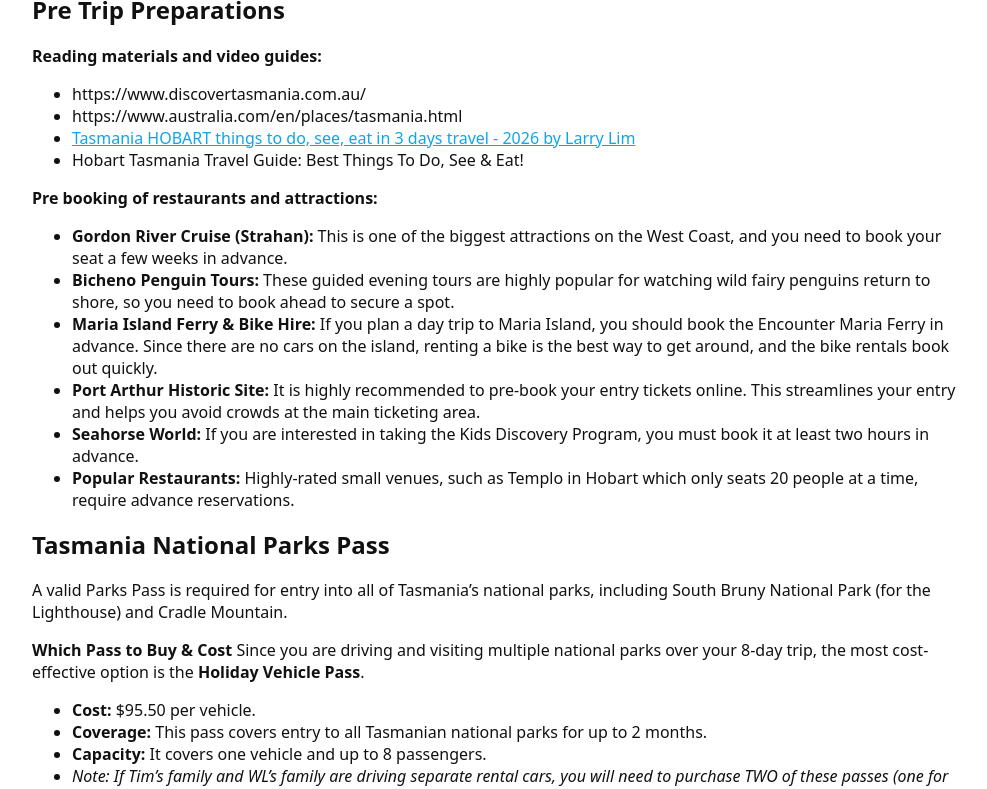
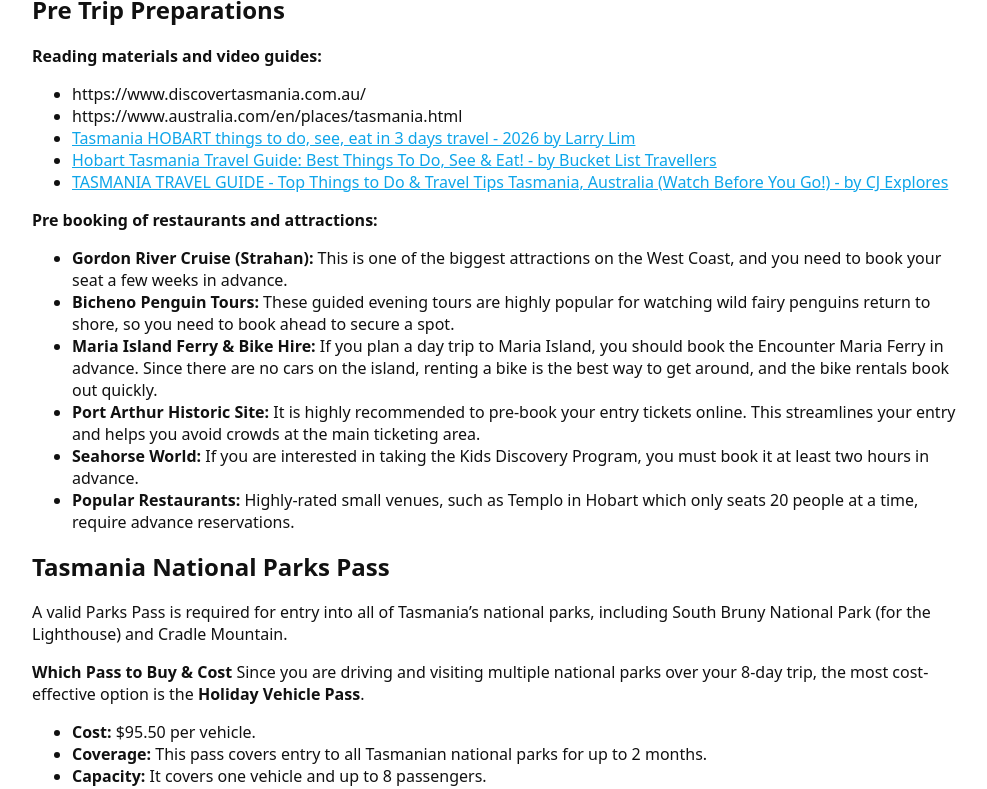
Before and after one commit to zeriahgroup/Travel, a Jekyll site: the page built from travels/2026_Tasmania.md, in a window 1280 px wide and 900 px high, scrolled down 361 px, cut to the strip 111-900 px from the top of the window. Shown: the whole strip, without its empty margins (142-1129 px from the left). Built offline with Jekyll 4.4.1, drawn with Linux system fonts in a browser that asks for light colours.

Commit message:
Update 2026_Tasmania.md

```diff
--- a/travels/2026_Tasmania.md
+++ b/travels/2026_Tasmania.md
@@ -19,7 +19,8 @@ excerpt: A family trip with my younger sister and her family to Tasmania in 2026
 - https://www.discovertasmania.com.au/
 - https://www.australia.com/en/places/tasmania.html
 - [Tasmania HOBART things to do, see, eat in 3 days travel - 2026 by Larry Lim](https://www.youtube.com/watch?v=BmJwo-EmAyE)
-- Hobart Tasmania Travel Guide: Best Things To Do, See & Eat!
+- [Hobart Tasmania Travel Guide: Best Things To Do, See & Eat! - by Bucket List Travellers](https://youtu.be/Osf3JqaRvWY?si=PMxvBFvzQnkkdsX6)
+- [TASMANIA TRAVEL GUIDE - Top Things to Do & Travel Tips Tasmania, Australia (Watch Before You Go!) - by CJ Explores](https://www.youtube.com/watch?v=BlSXfLW9VDE)
 
 **Pre booking of restaurants and attractions:**
 - **Gordon River Cruise (Strahan):** This is one of the biggest attractions on the West Coast, and you need to book your seat a few weeks in advance.
```
